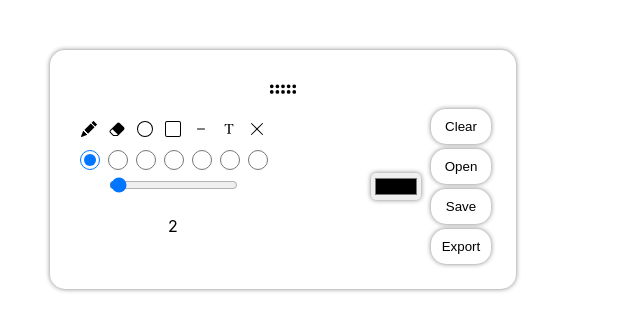
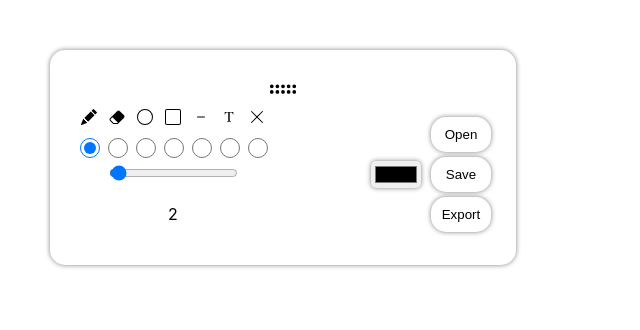
Before and after one commit to jonasbraus/DrawingApp, a React (Create React App) app: page / in a window 1280 px wide. Shown: the top 330 px of the page, without its empty margins (0-640 px from the left). Built offline with nearby package versions, Linux system fonts and the light colour scheme.

Commit message:
Update App.js

```diff
--- a/src/App.js
+++ b/src/App.js
@@ -558,21 +558,6 @@ export default function App() {
                             alignItems: "center",
                             gap: 5
                         }}>
-                            {/*fill bucket*/}
-                            <button style={{
-                                backgroundColor: "white",
-                                borderWidth: 0,
-                                boxShadow: "0 0 5px gray",
-                                padding: 10,
-                                marginLeft: 10,
-                                borderRadius: 15,
-                                width: 60,
-                                pointerEvents: "auto"
-                            }} onClick={() => {
-                                clearScreen(colorValue)
-                            }}>
-                                Clear
-                            </button>
 
                             {/*open button*/}
                             <button style={{
```
